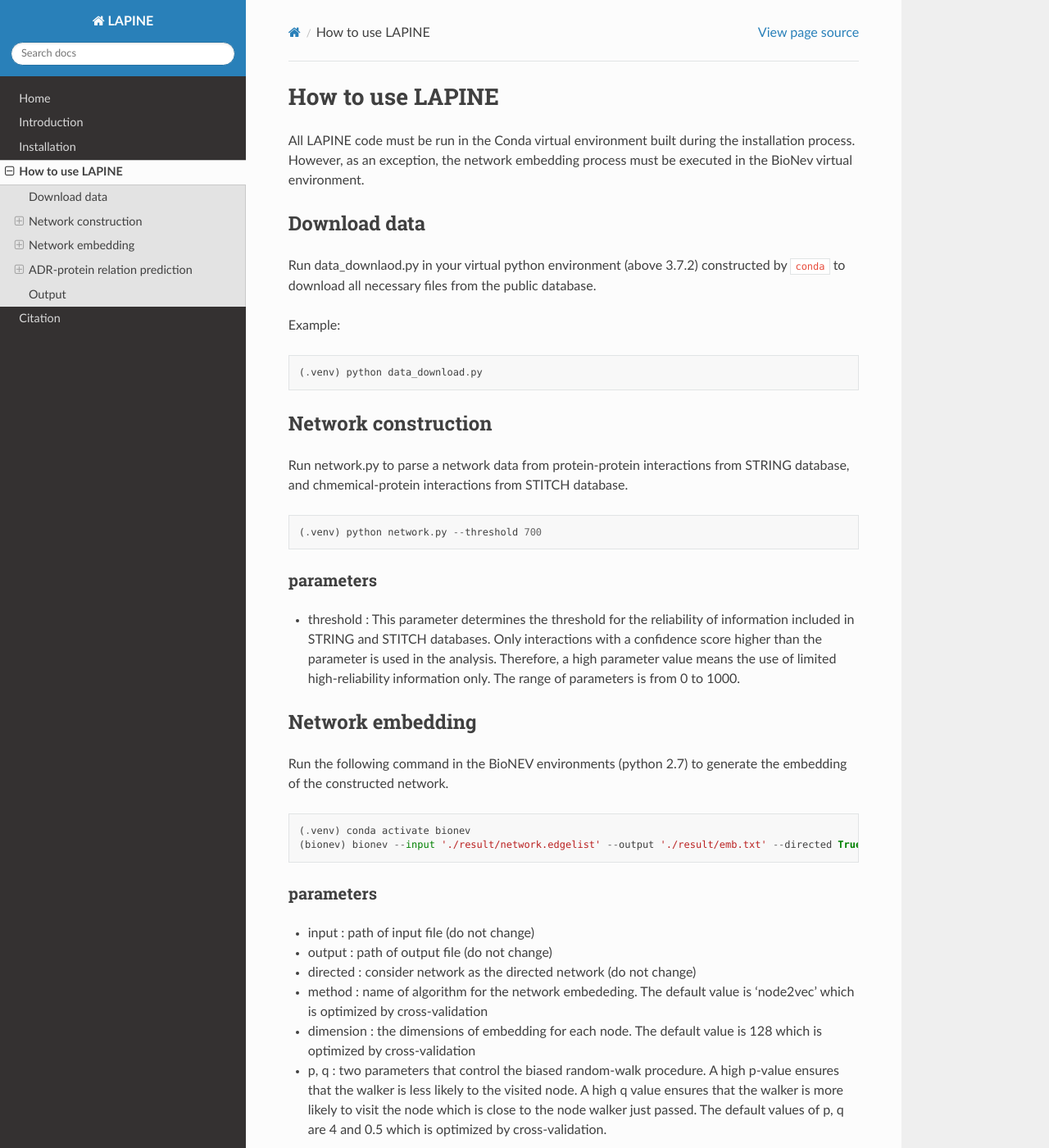
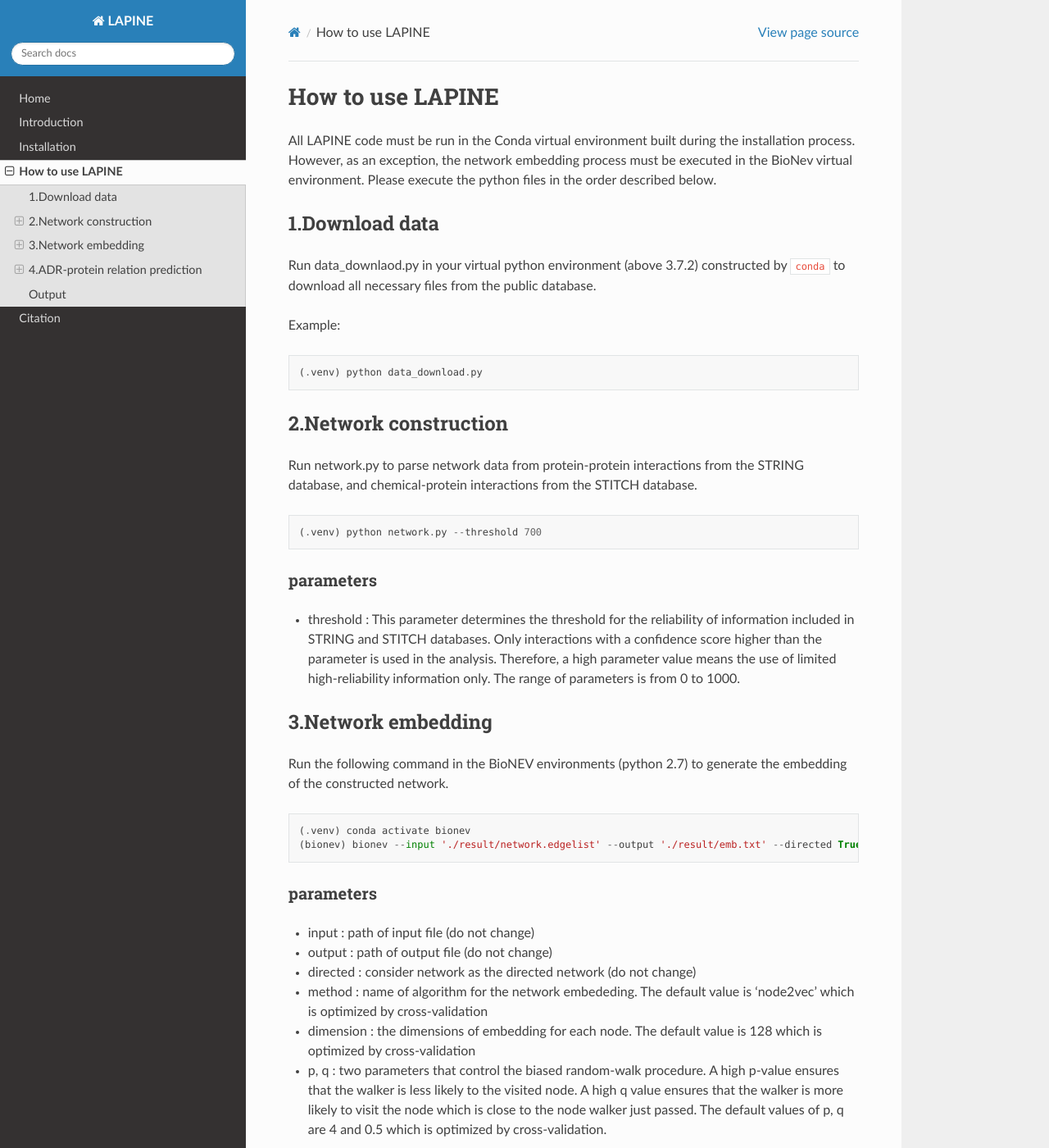
Before and after one commit to rupinas/LAPINE, a Sphinx documentation site: the page built from docs/use.rst, in a window 1280 px wide and 1400 px high. Shown: the whole window at 82% size. Built offline with Sphinx 7.4.7 and the Read the Docs theme 2.0.0, drawn with Linux system fonts in a browser that asks for light colours; some of the changed text lies outside the part shown.

Commit message:
Update use.rst

```diff
--- a/docs/use.rst
+++ b/docs/use.rst
@@ -1,9 +1,9 @@
 How to use LAPINE
 =================
 
-All LAPINE code must be run in the Conda virtual environment built during the installation process. However, as an exception, the network embedding process must be executed in the BioNev virtual environment.
+All LAPINE code must be run in the Conda virtual environment built during the installation process. However, as an exception, the network embedding process must be executed in the BioNev virtual environment. Please execute the python files in the order described below.
 
-Download data
+1.Download data
 -------------
 
 Run data_downlaod.py in your virtual python environment (above 3.7.2) constructed by ``conda`` to download all necessary files from the public database.
@@ -15,10 +15,10 @@ Example:
   (.venv) python data_download.py
 
 
-Network construction
+2.Network construction
 --------------------
 
-Run network.py to parse a network data from protein-protein interactions from STRING database, and chmemical-protein interactions from STITCH database.
+Run network.py to parse network data from protein-protein interactions from the STRING database, and chemical-protein interactions from the STITCH database.
 
 .. code-block::
 
@@ -30,7 +30,7 @@ parameters
 - threshold : This parameter determines the threshold for the reliability of information included in STRING and STITCH databases. Only interactions with a confidence score higher than the parameter is used in the analysis. Therefore, a high parameter value means the use of limited high-reliability information only. The range of parameters is from 0 to 1000.
 
 
-Network embedding
+3.Network embedding
 -----------------
 
 Run the following command in the BioNEV environments (python 2.7) to generate the embedding of the constructed network.
@@ -51,7 +51,7 @@ parameters
 
 more details are available at https://github.com/xiangyue9607/BioNEV
 
-ADR-protein relation prediction
+4.ADR-protein relation prediction
 -------------------------------
 
 Run model.py to predict the association score between ADRs and proteins.
```
